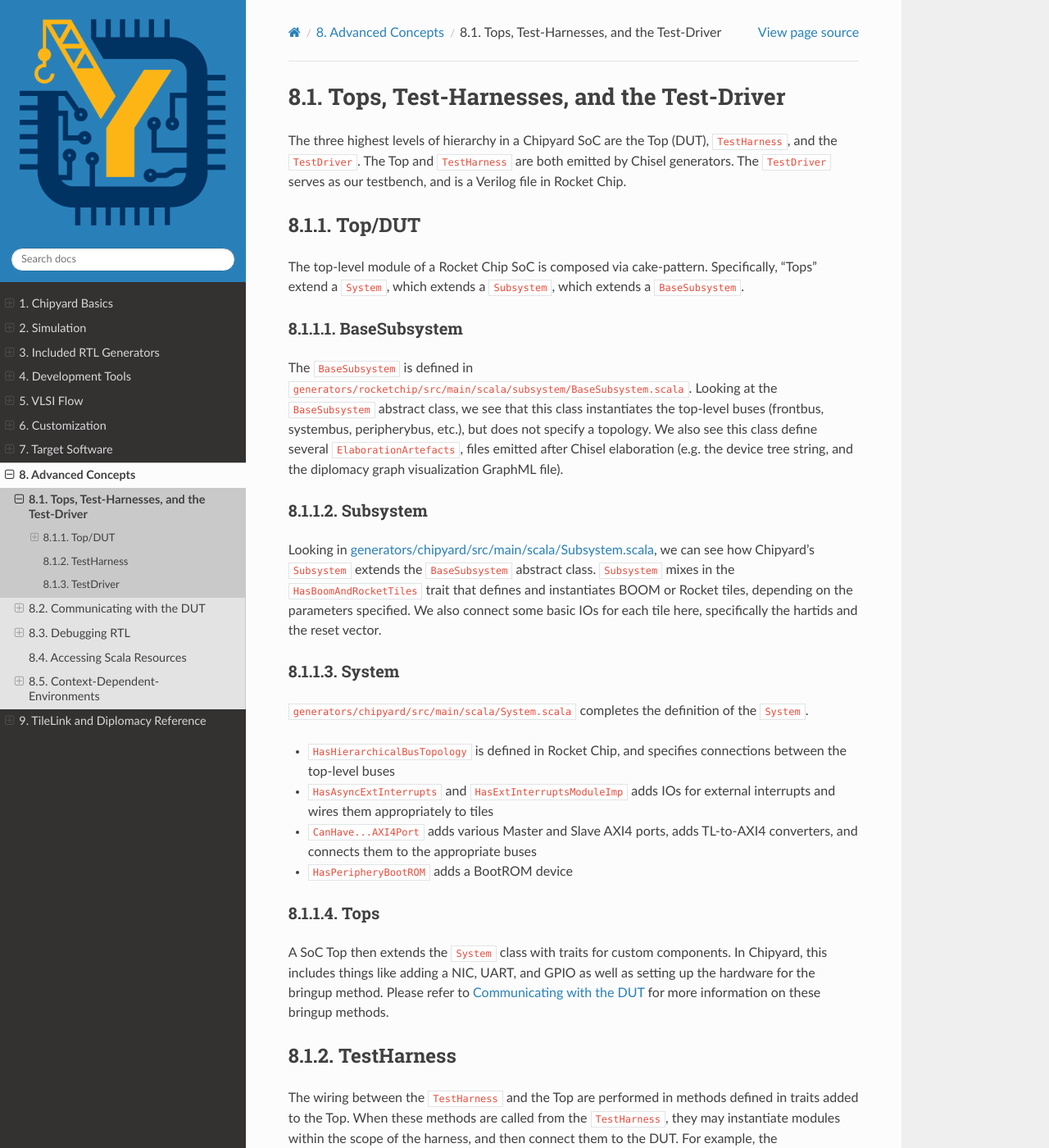
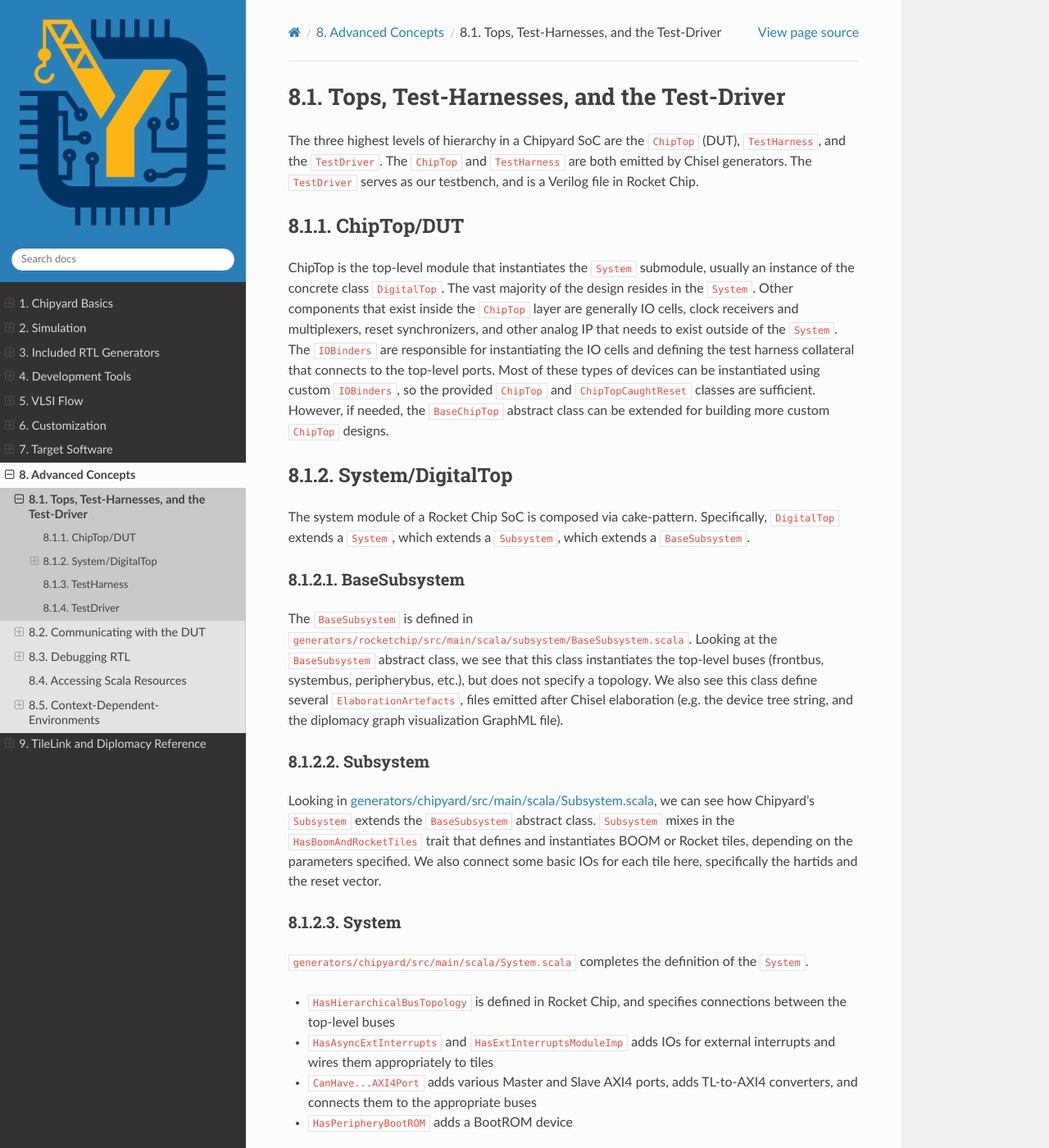
Before and after one commit to ucb-bar/chipyard, a Sphinx documentation site: the page built from docs/Advanced-Concepts/Top-Testharness.rst, in a window 1280 px wide and 1400 px high. Shown: the whole window at 82% size. Built offline with Sphinx 7.4.7 and the Read the Docs theme 2.0.0, drawn with Linux system fonts in a browser that asks for light colours; some of the changed text lies outside the part shown.

```diff
--- a/docs/Advanced-Concepts/Top-Testharness.rst
+++ b/docs/Advanced-Concepts/Top-Testharness.rst
@@ -2,17 +2,28 @@ Tops, Test-Harnesses, and the Test-Driver
 ===========================================
 
 The three highest levels of hierarchy in a Chipyard
-SoC are the Top (DUT), ``TestHarness``, and the ``TestDriver``.
-The Top and ``TestHarness`` are both emitted by Chisel generators.
+SoC are the ``ChipTop`` (DUT), ``TestHarness``, and the ``TestDriver``.
+The ``ChipTop`` and ``TestHarness`` are both emitted by Chisel generators.
 The ``TestDriver`` serves as our testbench, and is a Verilog
 file in Rocket Chip.
 
 
-Top/DUT
+ChipTop/DUT
 -------------------------
 
-The top-level module of a Rocket Chip SoC is composed via cake-pattern.
-Specifically, "Tops" extend a ``System``, which extends a ``Subsystem``, which extends a ``BaseSubsystem``.
+ChipTop is the top-level module that instantiates the ``System`` submodule, usually an instance of the concrete class ``DigitalTop``.
+The vast majority of the design resides in the ``System``.
+Other components that exist inside the ``ChipTop`` layer are generally IO cells, clock receivers and multiplexers, reset synchronizers, and other analog IP that needs to exist outside of the ``System``.
+The ``IOBinders`` are responsible for instantiating the IO cells and defining the test harness collateral that connects to the top-level ports.
+Most of these types of devices can be instantiated using custom ``IOBinders``, so the provided ``ChipTop`` and ``ChipTopCaughtReset`` classes are sufficient.
+However, if needed, the ``BaseChipTop`` abstract class can be extended for building more custom ``ChipTop`` designs.
+
+
+System/DigitalTop
+-------------------------
+
+The system module of a Rocket Chip SoC is composed via cake-pattern.
+Specifically, ``DigitalTop`` extends a ``System``, which extends a ``Subsystem``, which extends a ``BaseSubsystem``.
 
 
 BaseSubsystem
--- a/docs/Customization/DMA-Devices.rst
+++ b/docs/Customization/DMA-Devices.rst
@@ -15,10 +15,10 @@ that writes zeros to the memory at a configured address.
 .. literalinclude:: ../../generators/chipyard/src/main/scala/example/InitZero.scala
     :language: scala
 
-.. literalinclude:: ../../generators/chipyard/src/main/scala/Top.scala
+.. literalinclude:: ../../generators/chipyard/src/main/scala/DigitalTop.scala
     :language: scala
-    :start-after: DOC include start: Top
-    :end-before: DOC include end: Top
+    :start-after: DOC include start: DigitalTop
+    :end-before: DOC include end: DigitalTop
 
 We use ``TLHelper.makeClientNode`` to create a TileLink client node for us.
 We then connect the client node to the memory system through the front bus (fbus).
```
Also changed, not shown: docs/Chipyard-Basics/Configs-Parameters-Mixins.rst (+8 -7 lines), docs/Customization/IOBinders.rst (+4 -4 lines), docs/Customization/Keys-Traits-Configs.rst (+8 -8 lines), docs/Customization/MMIO-Peripherals.rst (+8 -8 lines), 4 other files.
